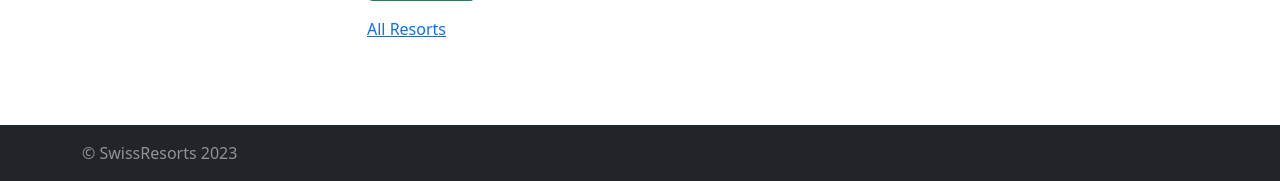
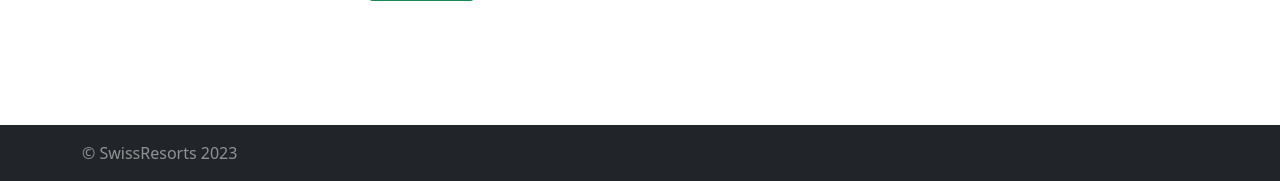
Before and after one commit to l1nkh/SwissResorts, a Node server app: page /resorts/new in a window 1280 px wide. Shown: the part 619-800 px from the top of the page. Run offline with Node 20, Linux system fonts and the light colour scheme; the visitor is signed in with stand-in values (Sample User, id 1); some libraries are stand-ins or nearby versions.

Commit message:
Removed outdated anchor tags to index page

```diff
--- a/views/resorts/index.ejs
+++ b/views/resorts/index.ejs
@@ -1,9 +1,6 @@
 <% layout('layouts/boilerplate') %>
 <div id="map" class="cluster-map"></div>
 <h1>All Resorts</h1>
-<div>
-    <a href="/resorts/new">Add Resorts</a>
-</div>
 <% for (let resort of resorts){%>
 <div class="card mb-3 border-0 rounded shadow">
     <div class="row">
--- a/views/resorts/new.ejs
+++ b/views/resorts/new.ejs
@@ -41,6 +41,5 @@
                     <button class="btn btn-success">Add Resort</button>
                 </div>
             </form>
-            <a href="/Resorts">All Resorts</a>
         </div>
     </div>
```
